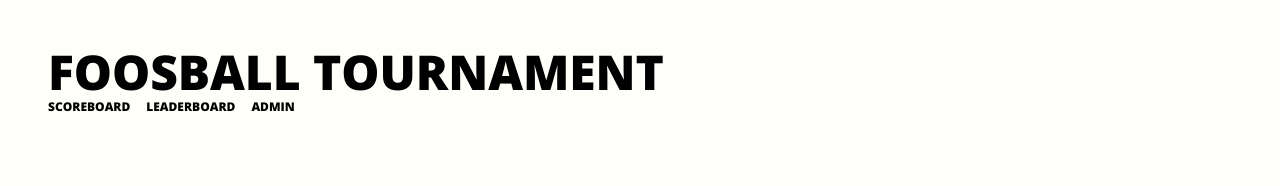
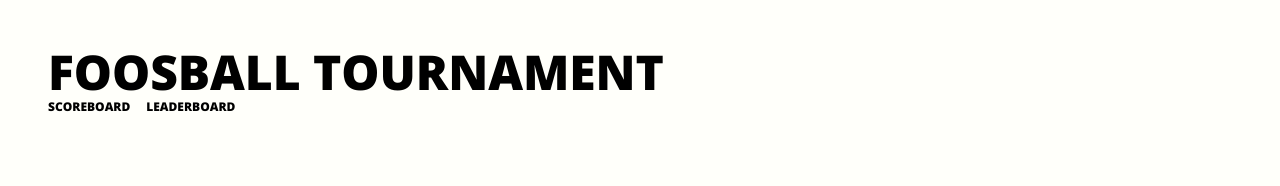
Before and after one commit to TWoolff/test, a Next.js app: page / in a window 1280 px wide. Shown: the top 186 px of the page. Built offline with nearby package versions, Linux system fonts and the light colour scheme; no server answers; the database is empty.

Commit message:
link to admin route removed

```diff
--- a/src/components/Header/Header.tsx
+++ b/src/components/Header/Header.tsx
@@ -9,7 +9,6 @@ const Header: React.FC = () => {
         <ul>
           <li><Link href="/">Scoreboard</Link></li>
           <li><Link href="/leaderboard">Leaderboard</Link></li>
-          <li><Link href="/admin">Admin</Link></li>
         </ul>
       </nav>
     </header>
```
